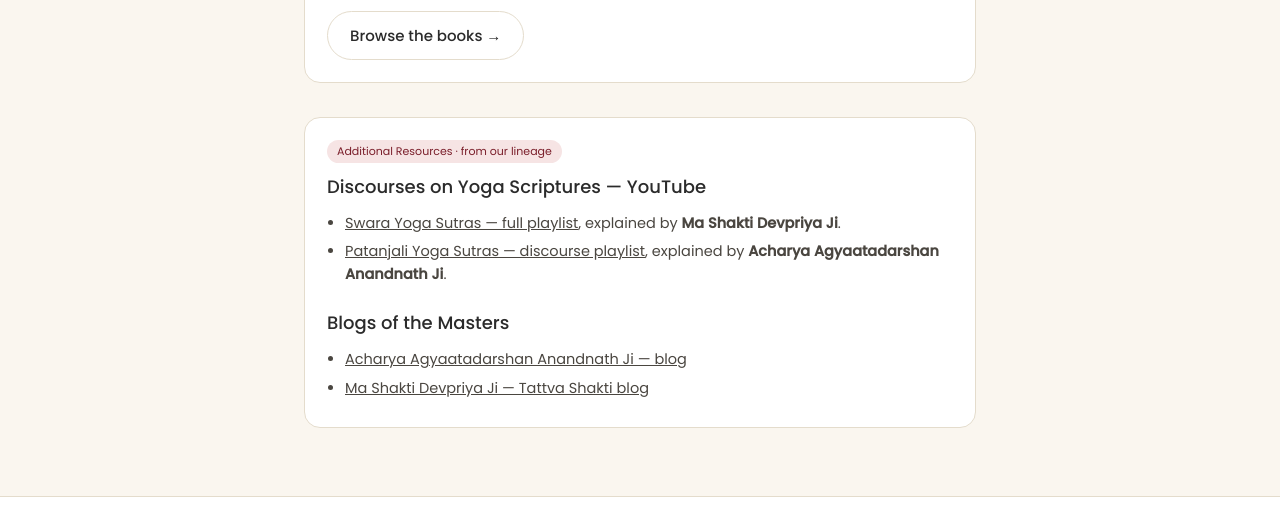
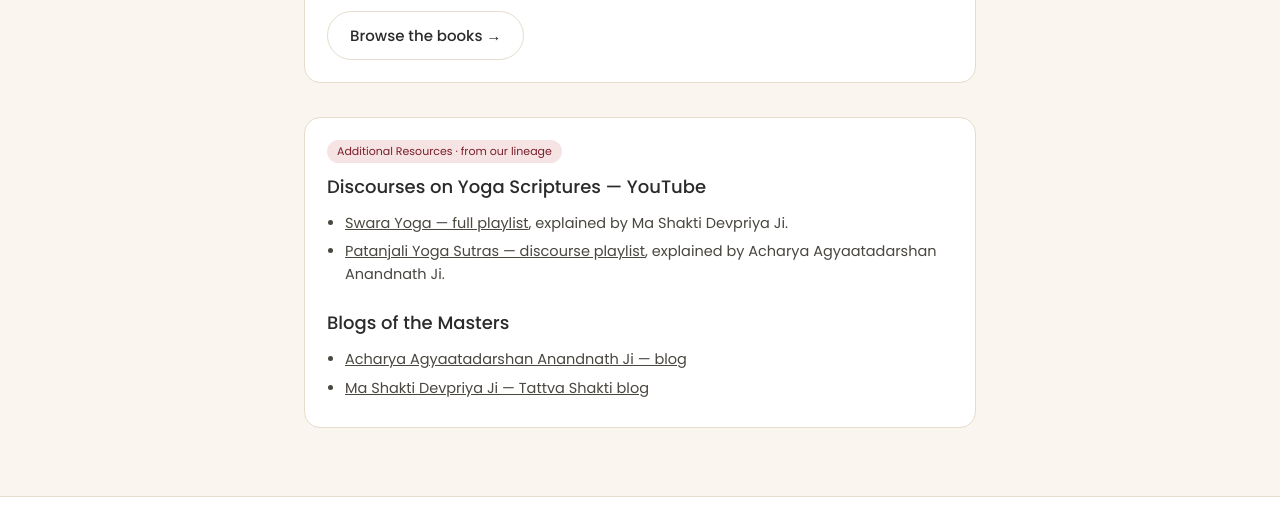
Before and after one commit to ashishanant108/Website_Astro, an Astro site: page /resources in a window 1280 px wide. Shown: the part 759-1287 px from the top of the page. Built offline with nearby package versions, Linux system fonts and the light colour scheme; Astro itself is replaced by a stand-in of ours.

Commit message:
Update resources.astro

```diff
--- a/src/pages/resources.astro
+++ b/src/pages/resources.astro
@@ -55,8 +55,8 @@
         <span class="badge">Additional Resources · from our lineage</span>
         <h3>Discourses on Yoga Scriptures — YouTube</h3>
         <ul class="rlist">
-          <li><a href="https://www.youtube.com/watch?v=FMRhXn93sfQ&list=PLXIZhgO2mfLviYHy3IDbuA08akAOt7nT2" target="_blank" rel="noopener">Swara Yoga Sutras — full playlist</a>, explained by <b>Ma Shakti Devpriya Ji</b>.</li>
-          <li><a href="https://www.youtube.com/watch?v=lQ4L7GQDyoU&list=PLXIZhgO2mfLue_ExCXeB1rQbmITcwKLUI" target="_blank" rel="noopener">Patanjali Yoga Sutras — discourse playlist</a>, explained by <b>Acharya Agyaatadarshan Anandnath Ji</b>.</li>
+          <li><a href="https://www.youtube.com/watch?v=FMRhXn93sfQ&list=PLXIZhgO2mfLviYHy3IDbuA08akAOt7nT2" target="_blank" rel="noopener">Swara Yoga — full playlist</a>, explained by Ma Shakti Devpriya Ji.</li>
+          <li><a href="https://www.youtube.com/watch?v=lQ4L7GQDyoU&list=PLXIZhgO2mfLue_ExCXeB1rQbmITcwKLUI" target="_blank" rel="noopener">Patanjali Yoga Sutras — discourse playlist</a>, explained by Acharya Agyaatadarshan Anandnath Ji.</li>
         </ul>
         <h3 style="margin-top:18px">Blogs of the Masters</h3>
         <ul class="rlist">
```
